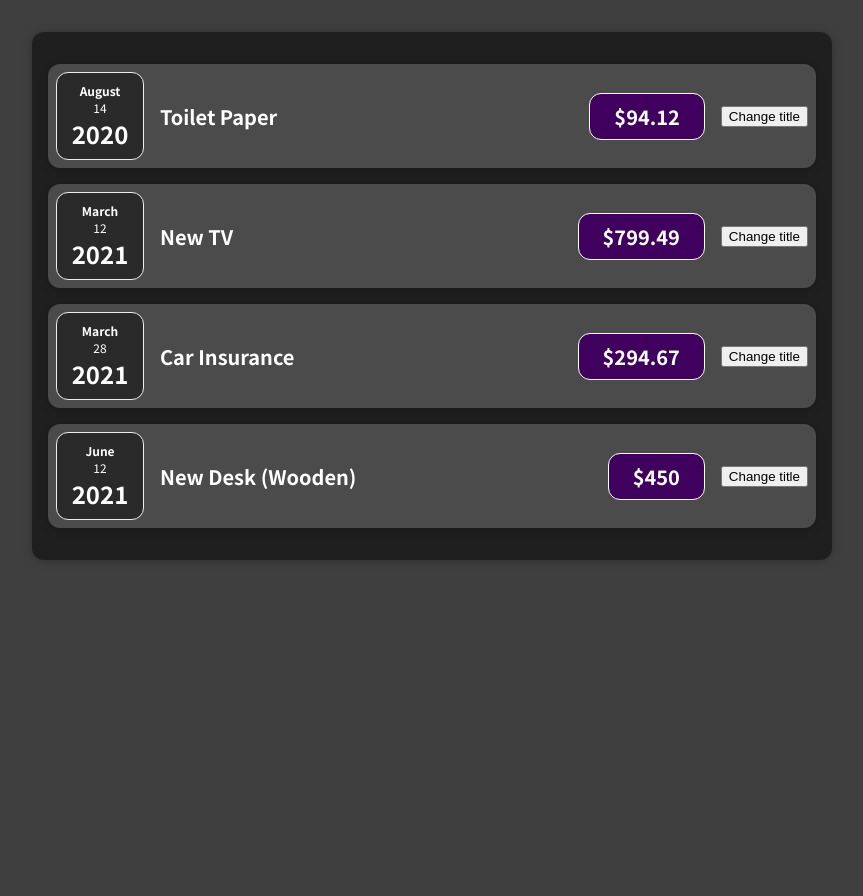
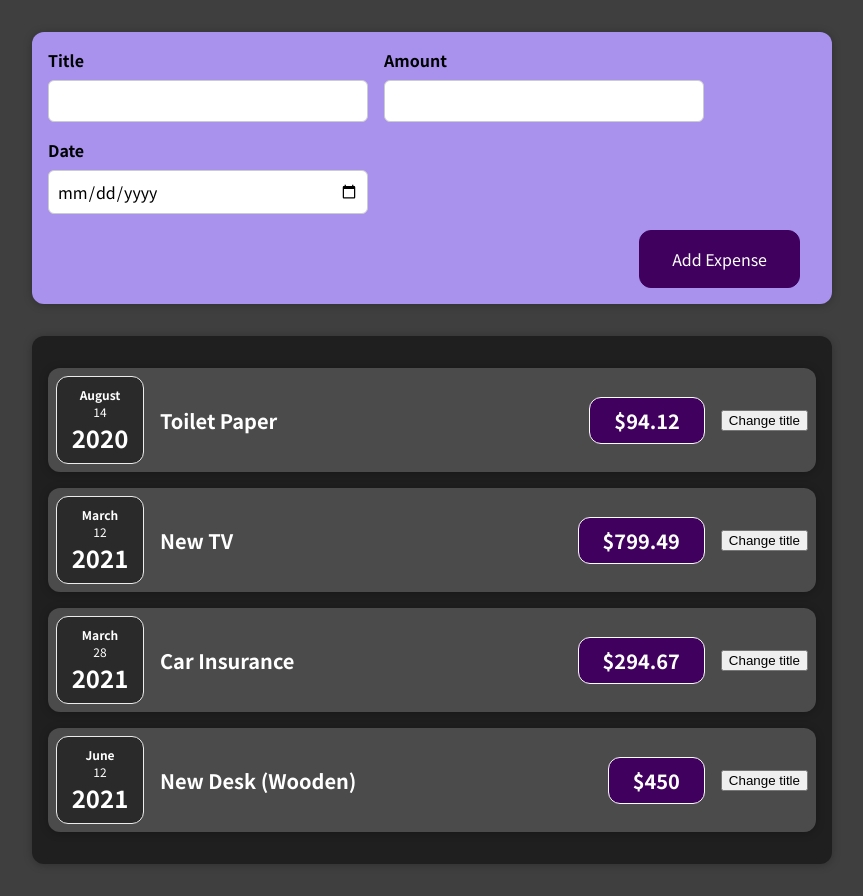
Before and after one commit to 00i00i00/react-expense-tracker, a React (Create React App) app: page / in a window 1280 px wide. Shown: the whole page, without its empty margins (208-1071 px from the left). Before the commit the page ends 800 px from the top, so only its background shows below. Built offline with nearby package versions, Linux system fonts and the light colour scheme.

Commit message:
created New expense components

```diff
--- a/src/App.js
+++ b/src/App.js
@@ -1,3 +1,4 @@
+import NewExpense from "./components/NewExpense/NewExpense";
 import Expenses from "./components/Expenses/Expenses";
 
 const App = () => {
@@ -24,9 +25,10 @@
   ];
   return (
     <div>
+      <NewExpense />
       <Expenses items={expenses} />
     </div>
   );
-}
+};
 
 export default App;
--- /dev/null
+++ b/src/components/NewExpense/ExpenseForm.css
@@ -0,0 +1,26 @@
+.new-expense__controls {
+  display: flex;
+  flex-wrap: wrap;
+  gap: 1rem;
+  margin-bottom: 1rem;
+  text-align: left;
+}
+
+.new-expense__control label {
+  font-weight: bold;
+  margin-bottom: 0.5rem;
+  display: block;
+}
+
+.new-expense__control input {
+  font: inherit;
+  padding: 0.5rem;
+  border-radius: 6px;
+  border: 1px solid #ccc;
+  width: 20rem;
+  max-width: 100%;
+}
+
+.new-expense__actions {
+  text-align: right;
+}
--- /dev/null
+++ b/src/components/NewExpense/ExpenseForm.js
@@ -0,0 +1,47 @@
+import { useState } from "react";
+import "./ExpenseForm.css";
+
+const ExpenseForm = () => {
+  const [enteredTitle, setEnteredTitle] = useState('');
+  const [enteredAmount, setEnteredAmount] = useState('');
+  const [enteredDate, setEnteredDate] = useState('');
+
+  const titleChangeHandler = (event) => {
+    setEnteredTitle(event.target.value);
+    console.log(event.target.value)
+  };
+
+  const amountChangeHandler = (event) => {
+    setEnteredAmount(event.target.value);
+    console.log(event.target.value)
+  };
+
+  const dateChangeHandler = (event) => {
+    setEnteredDate(event.target.value);
+    console.log(event.target.value)
+  };
+
+  return (
+    <form>
+      <div className="new-expense__controls">
+        <div className="new-expense__control">
+          <label>Title</label>
+          <input type="text" onChange={titleChangeHandler} />
+        </div>
+        <div className="new-expense__control">
+          <label>Amount</label>
+          <input type="number" min="0.01" step="0.01" onChange={amountChangeHandler}/>
+        </div>
+        <div className="new-expense__control">
+          <label>Date</label>
+          <input type="date" min="2019-01-01" max="2022-12-31" onChange={dateChangeHandler}/>
+        </div>
+      </div>
+      <div className="new-expense__actions">
+        <button type="submit">Add Expense</button>
+      </div>
+    </form>
+  );
+};
+
+export default ExpenseForm;
--- /dev/null
+++ b/src/components/NewExpense/NewExpense.css
@@ -0,0 +1,38 @@
+.new-expense {
+  background-color: #a892ee;
+  padding: 1rem;
+  margin: 2rem auto;
+  width: 50rem;
+  max-width: 95%;
+  border-radius: 12px;
+  text-align: center;
+  box-shadow: 0 1px 8px rgba(0, 0, 0, 0.25);
+}
+
+.new-expense button {
+  font: inherit;
+  cursor: pointer;
+  padding: 1rem 2rem;
+  border: 1px solid #40005d;
+  background-color: #40005d;
+  color: white;
+  border-radius: 12px;
+  margin-right: 1rem;
+}
+
+.new-expense button:hover,
+.new-expense button:active {
+  background-color: #510674;
+  border-color: #510674;
+}
+
+.new-expense button.alternative {
+  color: #220131;
+  border-color: transparent;
+  background-color: transparent;
+}
+
+.new-expense button.alternative:hover,
+.new-expense button.alternative:active {
+  background-color: #ddb3f8;
+}
--- /dev/null
+++ b/src/components/NewExpense/NewExpense.js
@@ -0,0 +1,12 @@
+import ExpenseForm from "./ExpenseForm";
+import "./NewExpense.css";
+
+const NewExpense = () => {
+  return (
+    <div className="new-expense">
+      <ExpenseForm />
+    </div>
+  );
+};
+
+export default NewExpense;
```
